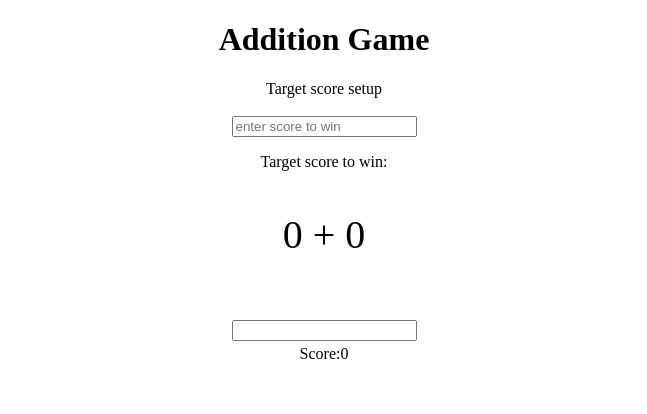
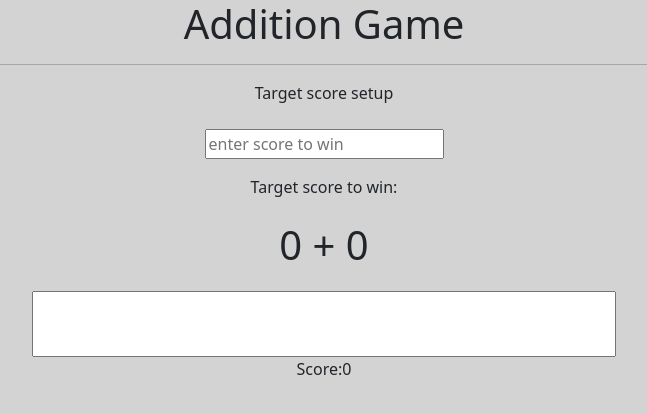
Before and after one commit to einstein2306/flashcard-game, a Flask app: page / in a window 1280 px wide. Shown: the top 414 px of the page, without its empty margins (316-963 px from the left). Run offline with Flask 3, Linux system fonts and the light colour scheme.

Commit message:
addition of css

```diff
--- a/templates/game.html
+++ b/templates/game.html
@@ -1,6 +1,8 @@
 <!DOCTYPE html>
 <html lang="en">
 <head>
+    <link href="https://cdn.jsdelivr.net/npm/bootstrap@5.3.3/dist/css/bootstrap.min.css" rel="stylesheet" integrity="sha384-QWTKZyjpPEjISv5WaRU9OFeRpok6YctnYmDr5pNlyT2bRjXh0JMhjY6hW+ALEwIH" crossorigin="anonymous">
+    <script src="https://cdn.jsdelivr.net/npm/bootstrap@5.3.3/dist/js/bootstrap.bundle.min.js" integrity="sha384-YvpcrYf0tY3lHB60NNkmXc5s9fDVZLESaAA55NDzOxhy9GkcIdslK1eN7N6jIeHz" crossorigin="anonymous"></script>
     <script src="/static/js/react.development.min.js"></script>
     <script src="/static/js/react-dom.development.min.js"></script>
     <script src="/static/js/babel.min.js"></script>
@@ -13,6 +15,7 @@
         }
         body{
             text-align: center;
+            background-color: lightgrey;
         }
         .score .input{
             font-size:20px;
@@ -63,6 +66,7 @@
                 return(
                     <div>
                         <h1>Addition Game</h1>
+                        <hr></hr>
                         <div className="input">
                             <p>
                             <label>Target score setup</label><br></br><br></br>
```
